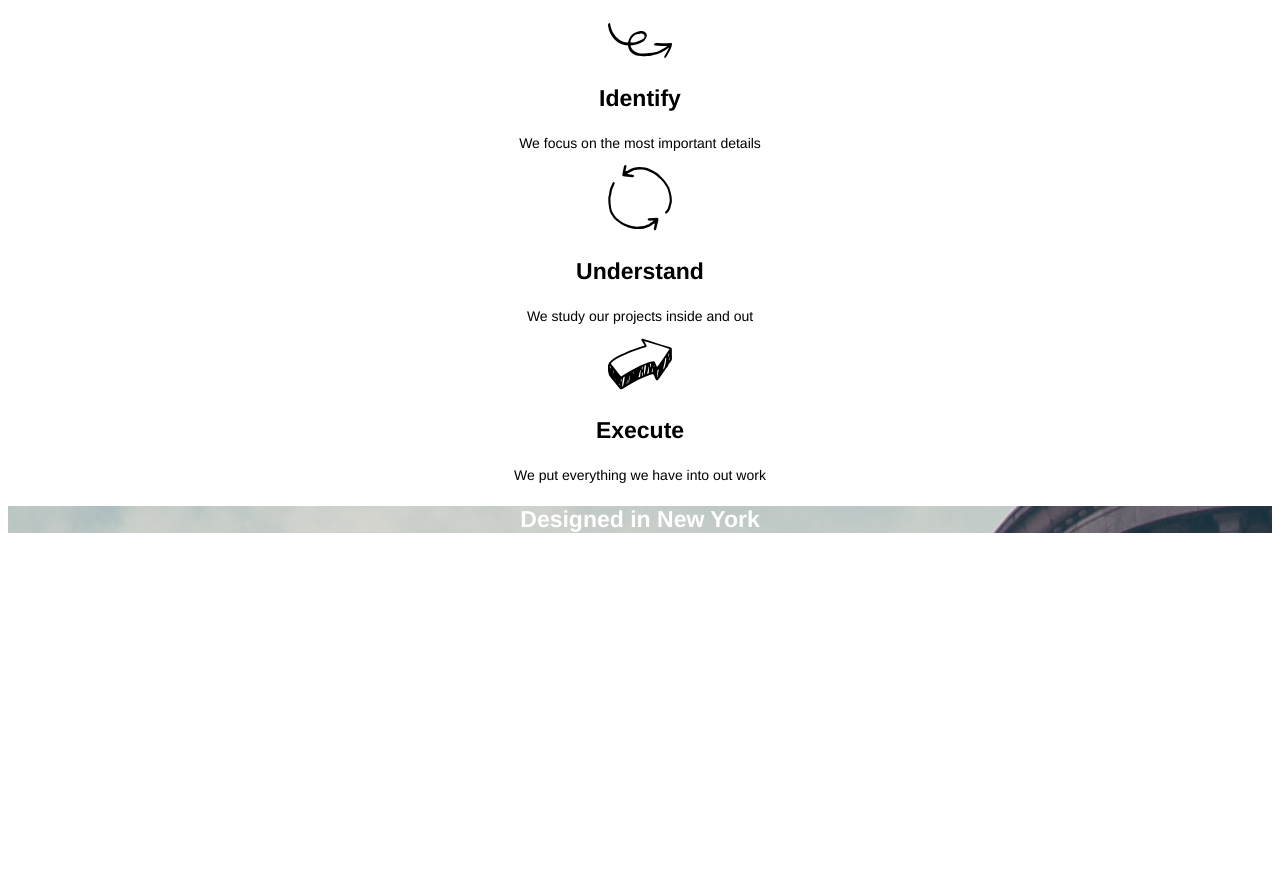
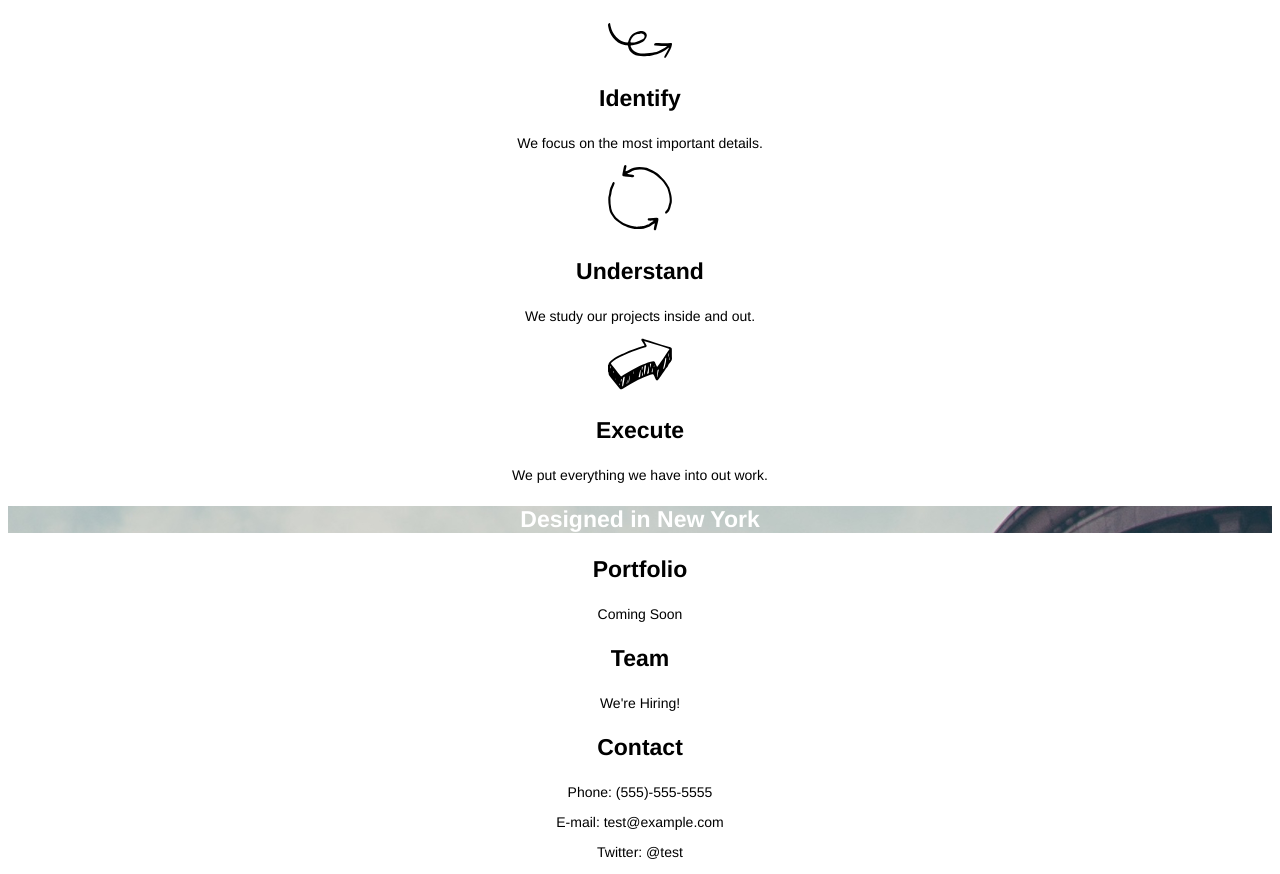
Before and after one commit to cameronjs/Broadway, a plain HTML site: page index.html in a window 1280 px wide. Shown: the part 424-1298 px from the top of the page. Before the commit the page ends 980 px from the top, so only its background shows below. Drawn offline with Linux system fonts and the light colour scheme.

Commit message:
More information added to page

```diff
--- a/index.html
+++ b/index.html
@@ -15,14 +15,22 @@
   <h2>Our Process</h2>
   <img src="./resources/images/identify.svg" alt="A curly arrow">
   <h3>Identify</h3>
-  <p>We focus on the most important details</p>
+  <p>We focus on the most important details.</p>
   <img src="./resources/images/understand.svg" alt="Two arrows arranged in a circular form">
   <h3>Understand</h3>
-  <p>We study our projects inside and out</p>
+  <p>We study our projects inside and out.</p>
   <img src="./resources/images/execute.svg" alt="A three-dimensional arrow">
   <h3>Execute</h3>
-  <p>We put everything we have into out work</p>
-  <h3 class="newyork navigation">Designed in New York</h3>
+  <p>We put everything we have into out work.</p>
+  <h3 class="navigation">Designed in New York</h3>
+  <h3>Portfolio</h3>
+  <p>Coming Soon</p>
+  <h3>Team</h3>
+  <p>We're Hiring!</p>
+  <h3>Contact</h3>
+  <p>Phone: (555)-555-5555</p>
+  <p>E-mail: test@example.com</p>
+  <p>Twitter: @test</p>
 </body>
 <footer>
 </footer>
```
